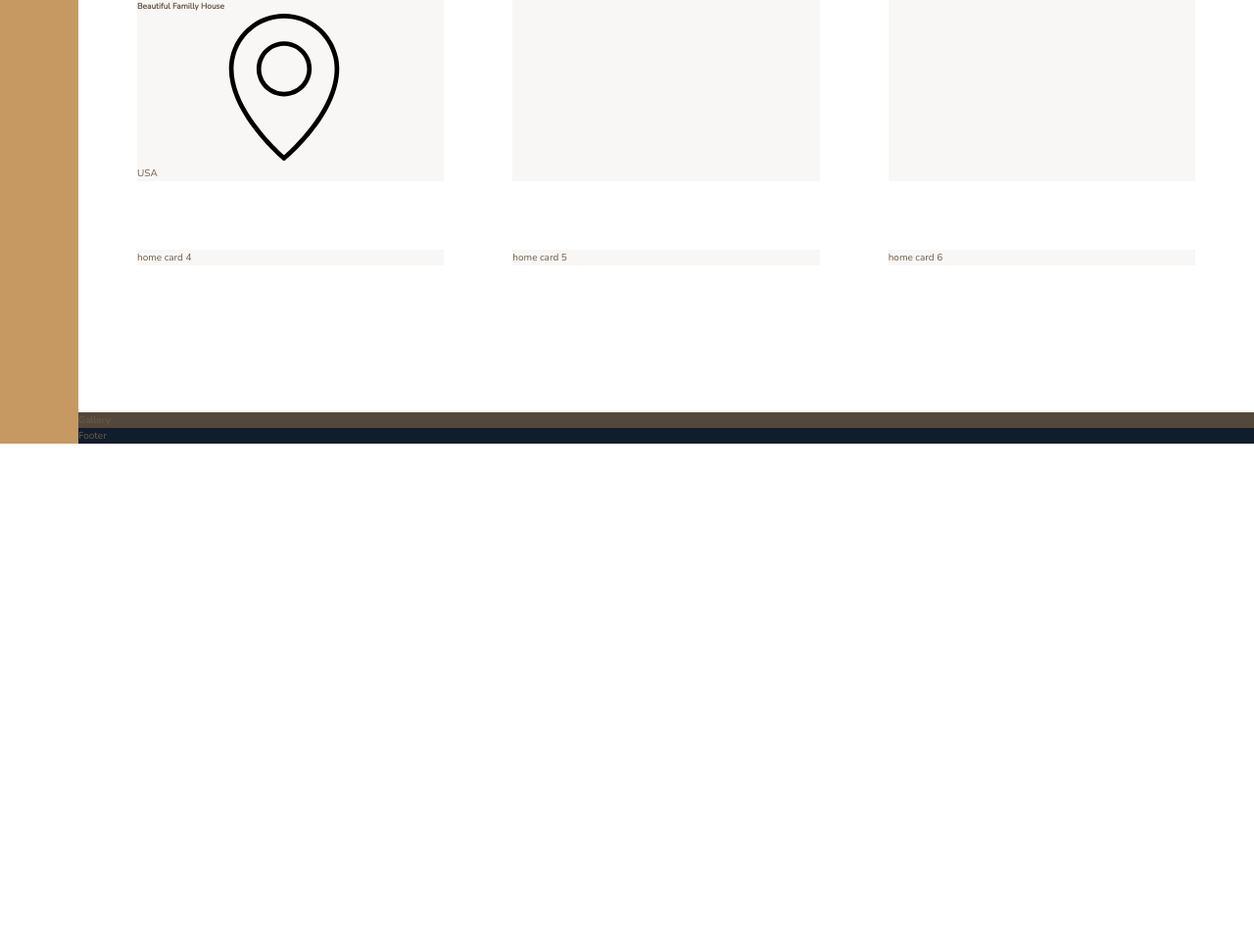
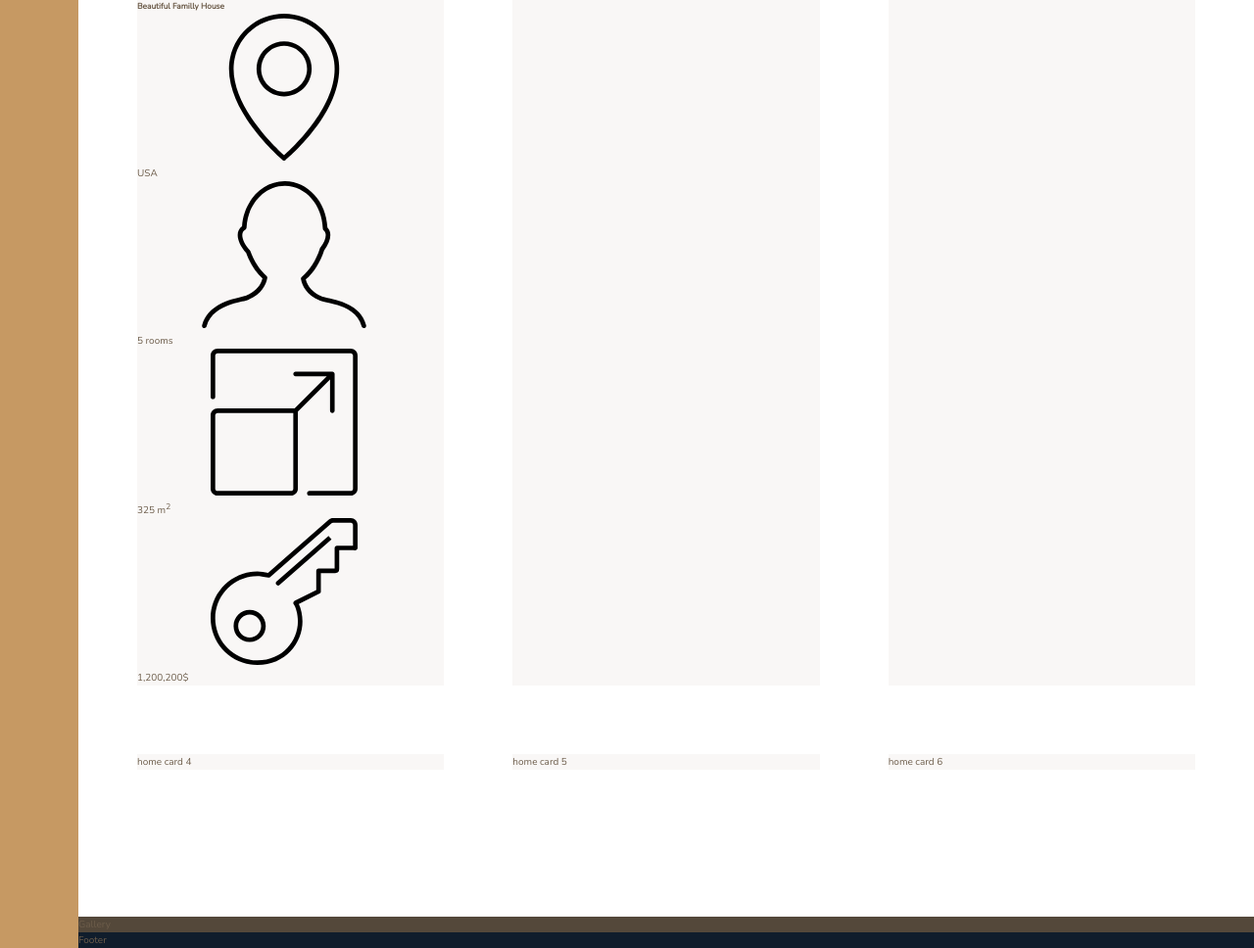
Before and after one commit to pawelpiatek1707/Nexter, a website: page index.html in a window 1280 px wide. Shown: the part 2737-3705 px from the top of the page at 98% size. Before the commit the page ends 3190 px from the top, so only its background shows below. Drawn offline with nearby package versions, Linux system fonts and the light colour scheme.

Commit message:
aded info about house in house template

```diff
--- a/index.html
+++ b/index.html
@@ -95,6 +95,24 @@
                 </svg>
                 <p>USA</p>
             </div>
+            <div class="home__rooms">
+                <svg class="home__like">
+                    <use xlink:href="img/sprite.svg#icon-profile-male"></use>
+                </svg>
+                <p>5 rooms</p>
+            </div>
+            <div class="home__area">
+                <svg class="home__like">
+                    <use xlink:href="img/sprite.svg#icon-expand"></use>
+                </svg>
+                <p>325 m<sup>2</sup></p>
+            </div>
+            <div class="home__price">
+                <svg class="home__like">
+                    <use xlink:href="img/sprite.svg#icon-key"></use>
+                </svg>
+                <p>1,200,200$</p>
+            </div>
         </div>
         <div class="home">home card 2</div>
         <div class="home">home card 3</div>
```
